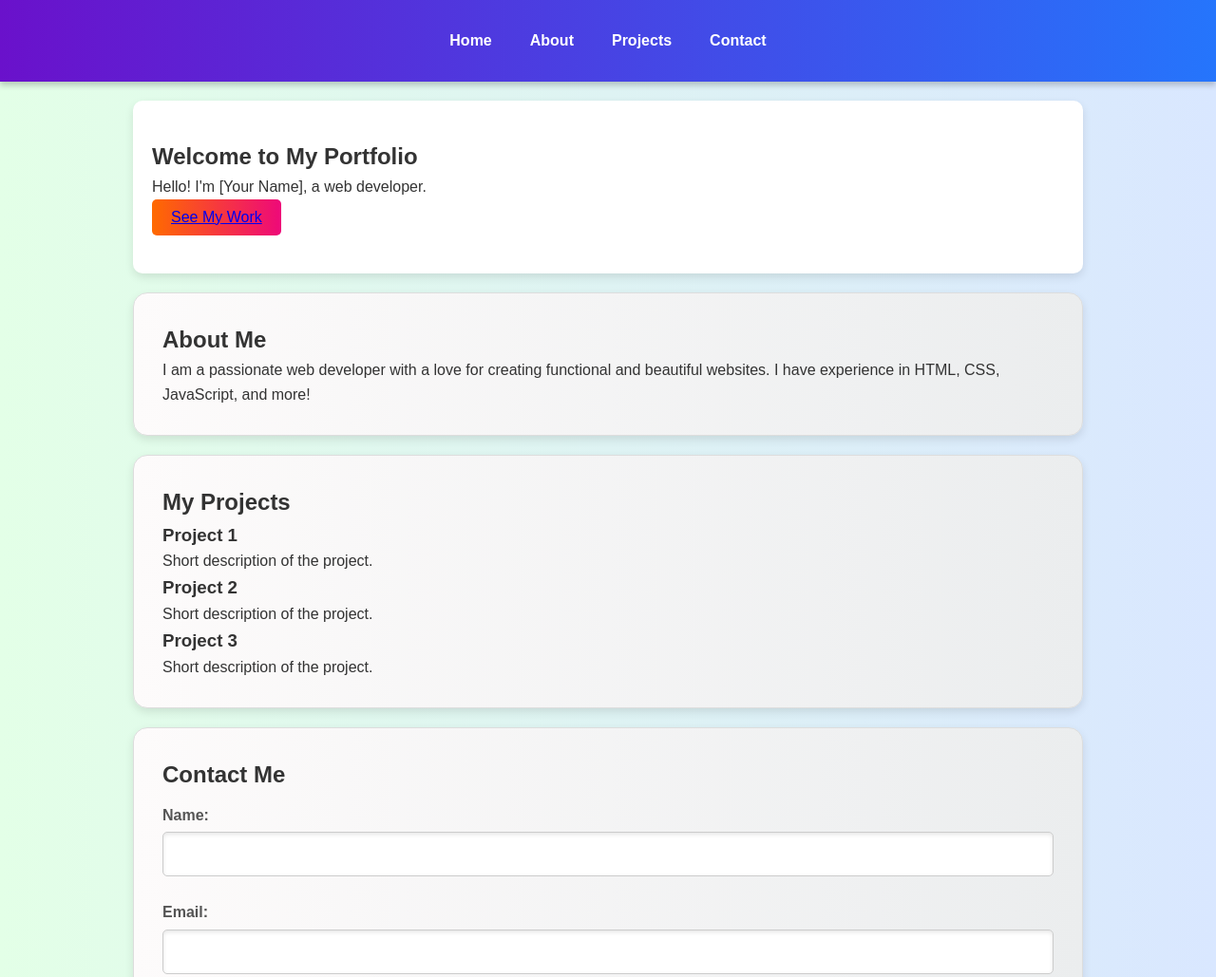
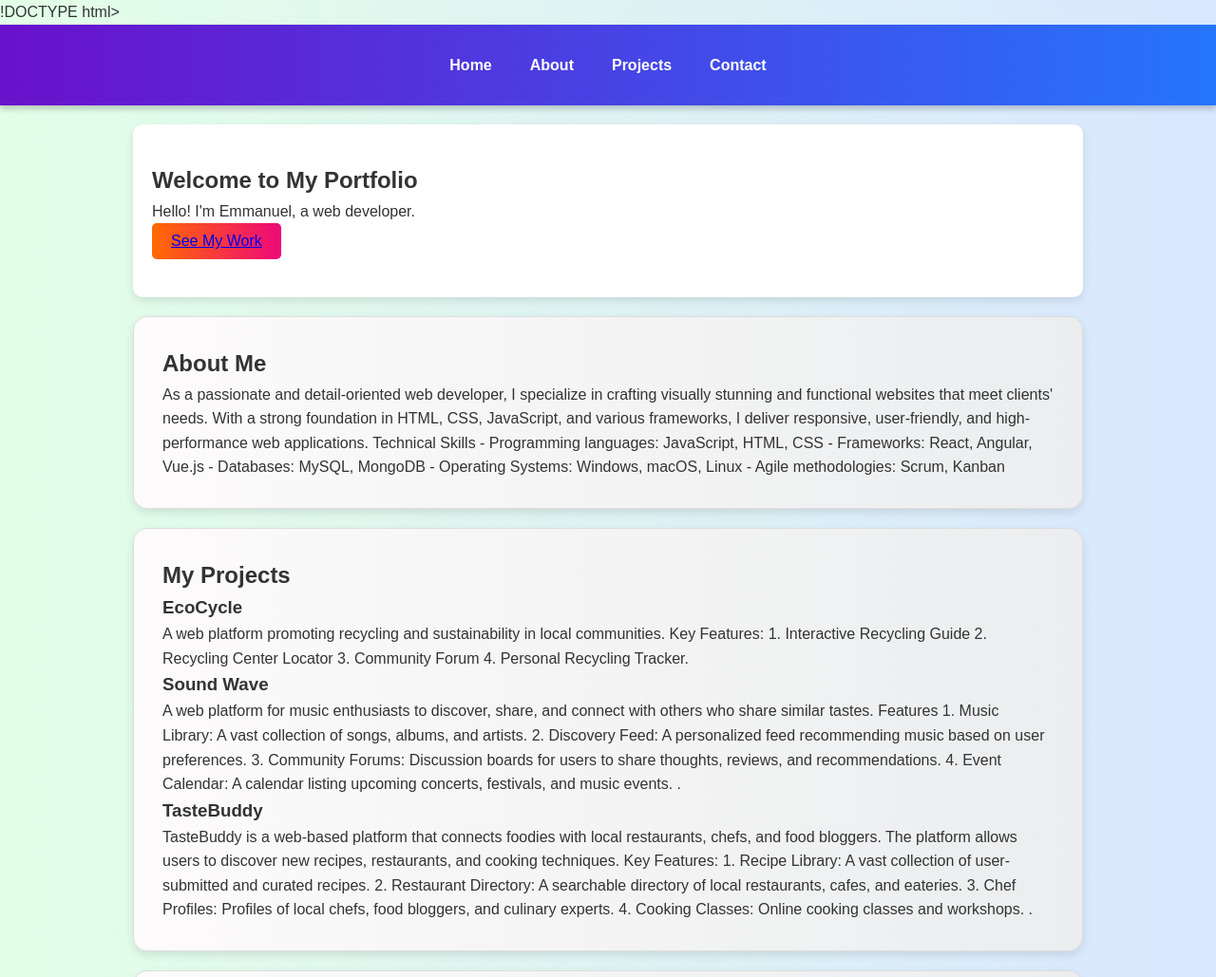
Before and after one commit to emma2k7/portfolio, a plain HTML site: page emma csc109/index.html in a window 1280 px wide. Shown: the top 1029 px of the page at 95% size. Drawn offline with Linux system fonts and the light colour scheme.

Commit message:
Update index.html

```diff
--- a/emma csc109/index.html
+++ b/emma csc109/index.html
@@ -1,4 +1,4 @@
-<!DOCTYPE html>
+!DOCTYPE html>
 <html lang="en">
 <head>
     <meta charset="UTF-8">
@@ -20,29 +20,65 @@
 
     <section id="home" class="home-section">
         <h1>Welcome to My Portfolio</h1>
-        <p>Hello! I'm [Your Name], a web developer.</p>
+        <p>Hello! I'm Emmanuel, a web developer.</p>
         <button><a href="#projects">See My Work</a></button>
     </section>
 
     <section id="about" class="about-section">
         <h2>About Me</h2>
-        <p>I am a passionate web developer with a love for creating functional and beautiful websites. I have experience in HTML, CSS, JavaScript, and more!</p>
+        <p>As a passionate and detail-oriented web developer, I specialize in crafting visually stunning and functional websites that meet clients' needs. With a strong foundation in HTML, CSS, JavaScript, and various frameworks, I deliver responsive, user-friendly, and high-performance web applications.
+
+            Technical Skills
+
+            - Programming languages: JavaScript, HTML, CSS
+            - Frameworks: React, Angular, Vue.js
+            - Databases: MySQL, MongoDB
+            - Operating Systems: Windows, macOS, Linux
+            - Agile methodologies: Scrum, Kanban</P>
+
+
+
+            </p>
     </section>
 
     <section id="projects" class="projects-section">
         <h2>My Projects</h2>
         <div class="project-gallery">
             <div class="project-card">
-                <h3>Project 1</h3>
-                <p>Short description of the project.</p>
+                <h3>EcoCycle</h3>
+                <p>A web platform promoting recycling and sustainability in local communities.
+
+                    Key Features:
+
+                    1. Interactive Recycling Guide
+                    2. Recycling Center Locator
+                    3. Community Forum
+                    4. Personal Recycling Tracker.</p>
+
+                    </div>
+            <div class="project-card">
+                <h3>Sound Wave</h3>
+                <p>A web platform for music enthusiasts to discover, share, and connect with others who share similar tastes.
+
+                    Features
+
+                    1. Music Library: A vast collection of songs, albums, and artists.
+                    2. Discovery Feed: A personalized feed recommending music based on user preferences.
+                    3. Community Forums: Discussion boards for users to share thoughts, reviews, and recommendations.
+                    4. Event Calendar: A calendar listing upcoming concerts, festivals, and music events.
+                    .</p>
             </div>
             <div class="project-card">
-                <h3>Project 2</h3>
-                <p>Short description of the project.</p>
-            </div>
-            <div class="project-card">
-                <h3>Project 3</h3>
-                <p>Short description of the project.</p>
+                <h3>TasteBuddy</h3>
+                <p>TasteBuddy is a web-based platform that connects foodies with local restaurants, chefs, and food bloggers. The platform allows users to discover new recipes, restaurants, and cooking techniques.
+
+                    Key Features:
+
+                    1. Recipe Library: A vast collection of user-submitted and curated recipes.
+                    2. Restaurant Directory: A searchable directory of local restaurants, cafes, and eateries.
+                    3. Chef Profiles: Profiles of local chefs, food bloggers, and culinary experts.
+                    4. Cooking Classes: Online cooking classes and workshops.
+                    .</p>
             </div>
         </div>
     </section>
@@ -51,20 +87,20 @@
         <h2>Contact Me</h2>
         <form>
             <label for="name">Name:</label>
-            <input type="text" id="name" name="name" required>
+            <input type="text" id="Emmanuel name="Ayanniran required>
 
             <label for="email">Email:</label>
-            <input type="email" id="email" name="email" required>
+            <input type="email" id="email" name="emmanuelayanniran65@gmail.com" required>
 
             <label for="message">Message:</label>
-            <textarea id="message" name="message" required></textarea>
+            <textarea id="message" name=08127422574 required></textarea>
 
             <button type="submit">Send</button>
         </form>
     </section>
 
     <footer>
-        <p>&copy; 2024 EMMANUEL</p>
+        <p>&copy; 2024 EMMANUEL PROJECT <PRogress>  </PRogress></p>
     </footer>
 </body>
 </html>
```
